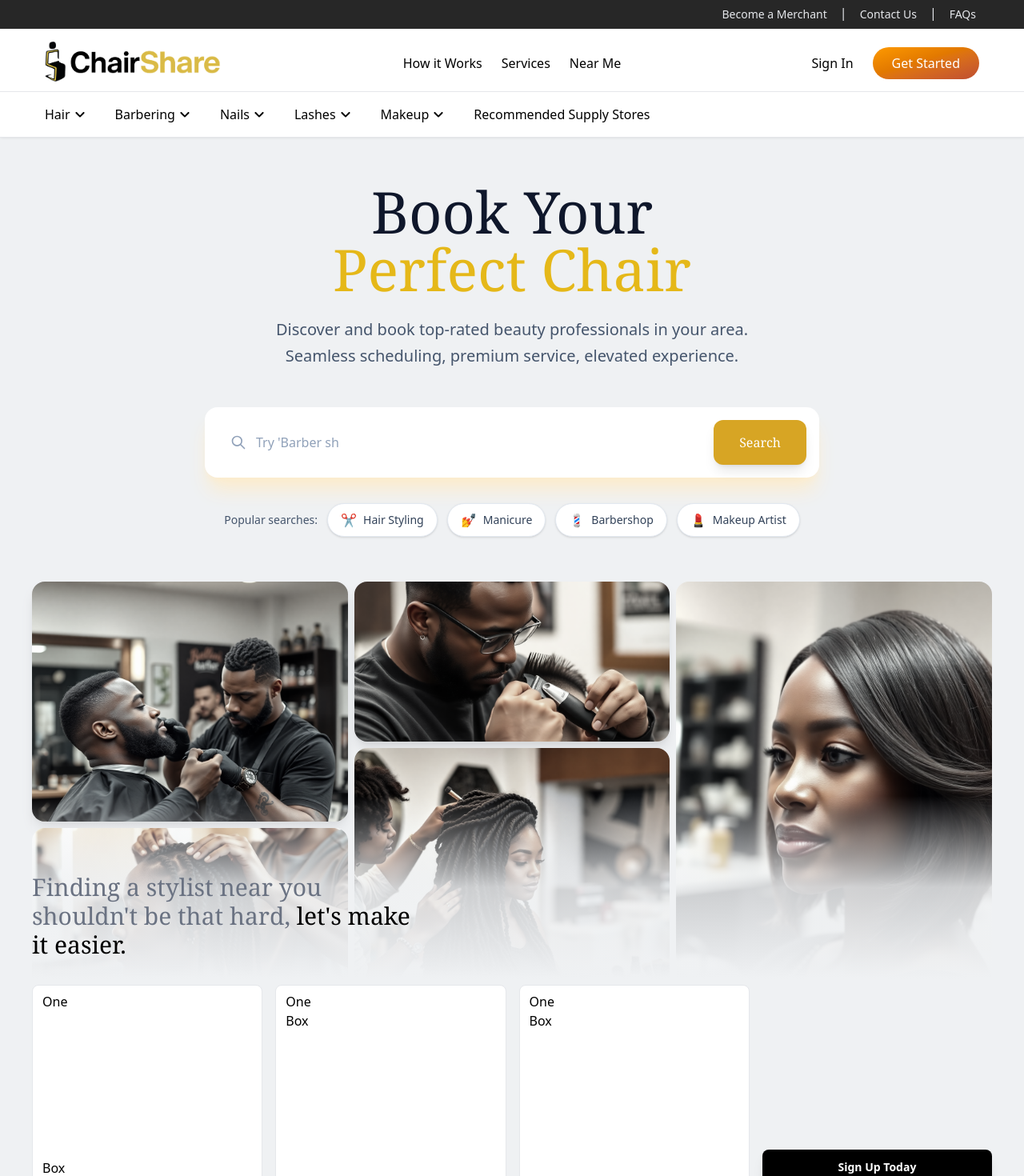
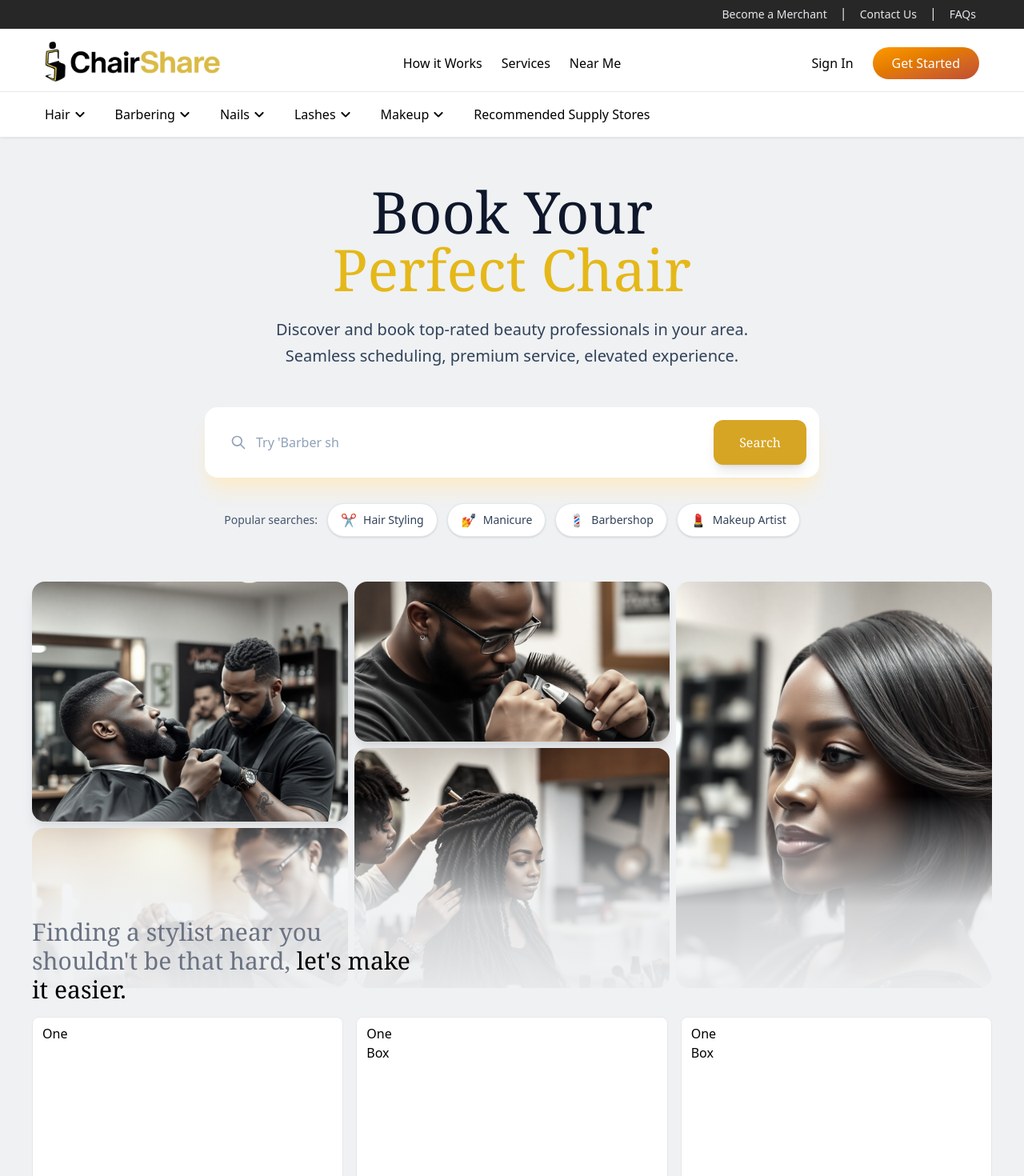
Before and after one commit to KayviaHarriott/chair-share, a React (Vite) app: page / in a window 1280 px wide. Shown: the top 1470 px of the page at 80% size. Built offline with nearby package versions, Linux system fonts and the light colour scheme.

Commit message:
Increased blue in steps section

```diff
--- a/src/pages/HomePage.tsx
+++ b/src/pages/HomePage.tsx
@@ -75,7 +75,7 @@ export const Home = () => {
               </h1>
 
               {/* Subtitle */}
-              <p className="text-lg sm:text-xl text-slate-600 mb-12 max-w-2xl mx-auto leading-relaxed">
+              <p className="text-lg sm:text-xl text-slate-700 mb-12 max-w-2xl mx-auto leading-relaxed">
                 Discover and book top-rated beauty professionals in your area.
                 Seamless scheduling, premium service, elevated experience.
               </p>
@@ -144,7 +144,7 @@ export const Home = () => {
               <div className="h-full w-1/3 flex flex-col gap-2 ">
                 {/* <img className=" h-[300px] w-1/3" src="/imgs/image_1.png"/> */}
                 <div className="h-[300px] shadow-lg shadow-gray-300 bg-cover grayscale-60 rounded-2xl bg-[url(/imgs/image_1.png)]"></div>
-                <div className="h-[200px] bg-center bg-cover grayscale-60  rounded-2xl bg-no-repeat bg-[url(/imgs/image_6.png)]"></div>
+                <div className="h-[200px] bg- bg-cover grayscale-60 rounded-2xl bg-no-repeat bg-[url(/imgs/image_6.png)]"></div>
               </div>
 
               <div className="h-full w-1/3 flex flex-col gap-2">
@@ -158,8 +158,8 @@ export const Home = () => {
             </div>
 
             <div className="pb-14 -mt-60 relative z-10 ">
-              <div className="pt-20 bg-linear-to-t from-[#eff1f3] via-[#eff1f3]/85 to-transparent pb-4 font-serif">
-                <h2 className="text-2xl sm:text-2xl lg:text-3xl max-w-[500px] mb-2 pt-4 ">
+              <div className="pt-6 bg-linear-to-t from-[#eff1f3] via-[#eff1f3]/85 to-transparent pb-4 font-serif">
+                <h2 className="text-2xl sm:text-2xl lg:text-3xl max-w-[500px] mt-24 pt-8 ">
                   <span className="text-gray-500">
                     Finding a stylist near you shouldn't be that hard,
                   </span>{" "}
@@ -167,9 +167,9 @@ export const Home = () => {
                 </h2>
               </div>
 
-              <div className="flex w-full gap-4 bg-[#eff1f3] pt-2">
+              <div className="flex w-full gap-4 bg-[#eff1f3] ">
                 <SectionCard
-                  width={4}
+                  width={3}
                   content={
                     <div className="flex flex-col justify-between h-full">
                       <div className="h-full">
@@ -182,7 +182,7 @@ export const Home = () => {
                   }
                 />
                 <SectionCard
-                  width={4}
+                  width={3}
                   content={
                     <div>
                       <p>One</p>
@@ -193,7 +193,7 @@ export const Home = () => {
                   }
                 />
                 <SectionCard
-                  width={4}
+                  width={3}
                   content={
                     <div>
                       <p>One</p>
@@ -203,13 +203,13 @@ export const Home = () => {
                     </div>
                   }
                 />
-                <div className="flex w-1/4 items-end justify-center">
+                {/* <div className="flex w-1/4 items-end justify-center">
                   <div className="h-full w-full flex items-end">
                     <a className="w-full bg-black text-white py-3 px-2 font-semibold rounded-lg shadow-lg text-sm text-center cursor-pointer">
                       Sign Up Today
                     </a>
                   </div>
-                </div>
+                </div> */}
               </div>
             </div>
           </>
```
